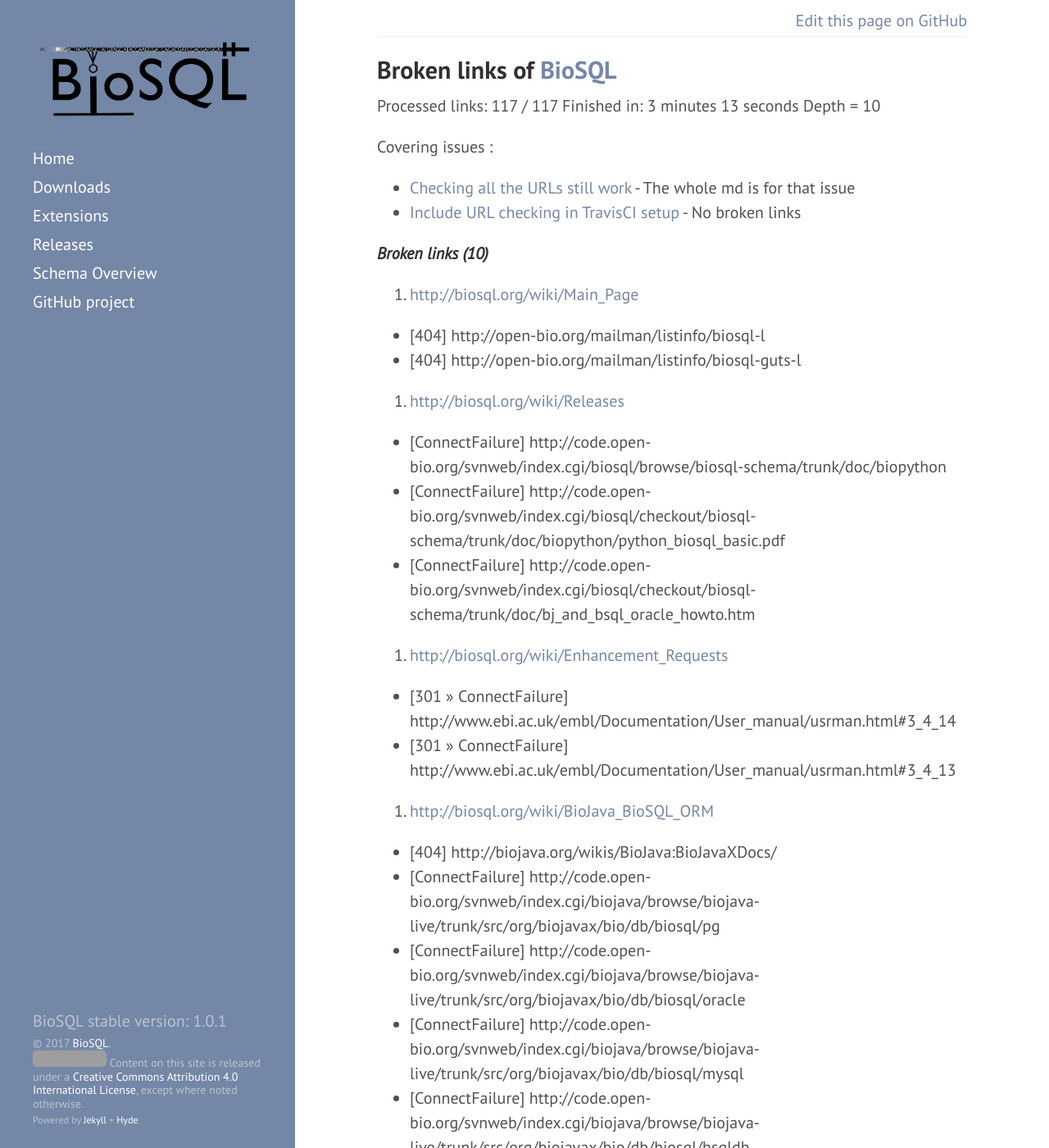
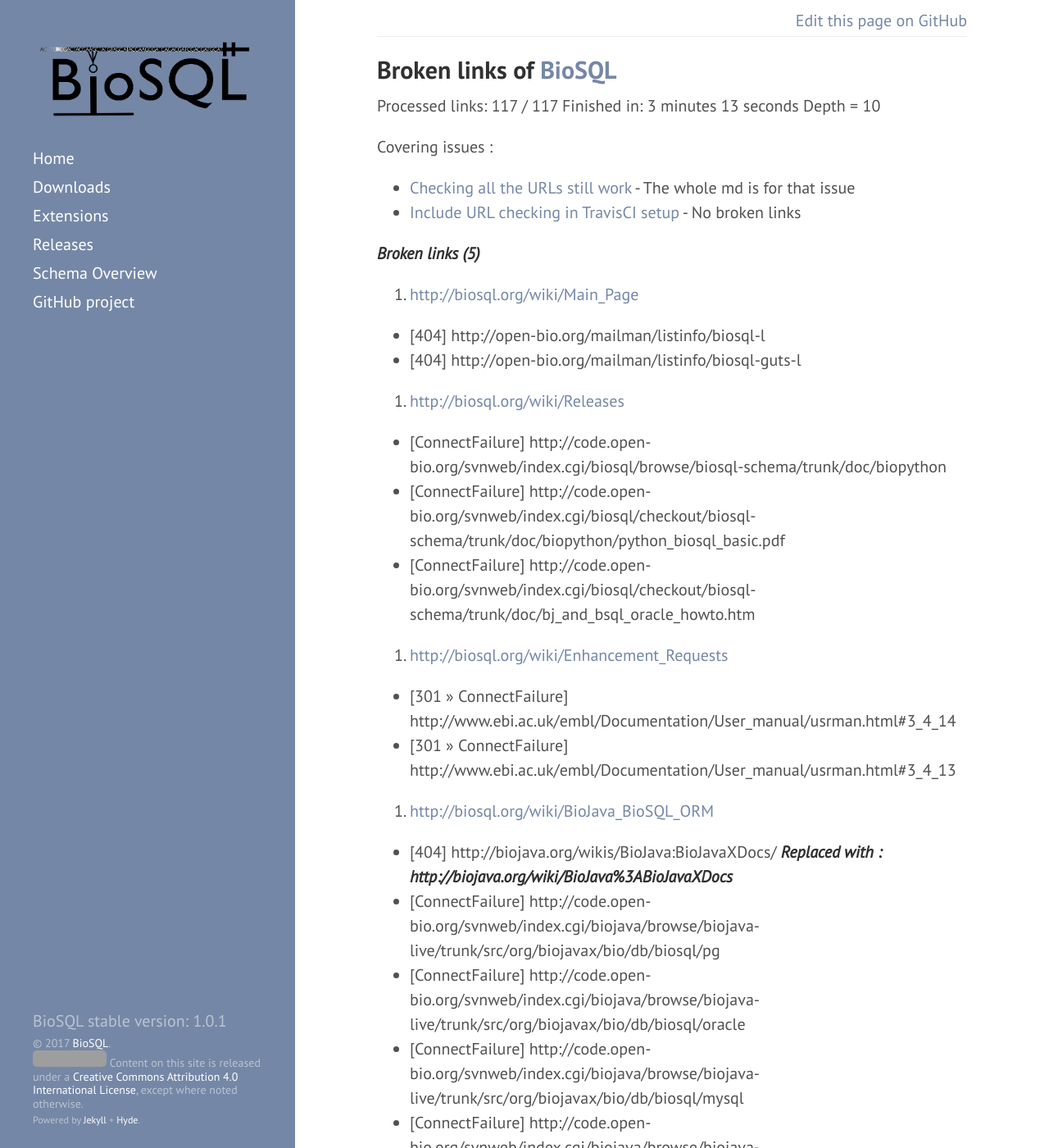
Before and after one commit to biosql/biosql.github.io, a Jekyll site: the page built from results.md, in a window 1280 px wide and 1400 px high. Shown: the whole window at 82% size. Built offline with Jekyll 4.4.1, drawn with Linux system fonts in a browser that asks for light colours; our own code applies the rules of GitHub Pages for plain Markdown files; grey boxes are pictures that could not be loaded.

Commit message:
Update results.md

```diff
--- a/results.md
+++ b/results.md
@@ -9,7 +9,7 @@ Covering issues :
  * [Include URL checking in TravisCI setup](https://github.com/biosql/biosql.github.io/issues/4) - No broken links
 
 
-***Broken links (10)***
+***Broken links (5)***
 
 1. [http://biosql.org/wiki/Main_Page](http://biosql.org/wiki/Main_Page)
 
@@ -30,6 +30,7 @@ Covering issues :
 4. [http://biosql.org/wiki/BioJava_BioSQL_ORM ](http://biosql.org/wiki/BioJava_BioSQL_ORM )
 
   * [404]  http://biojava.org/wikis/BioJava:BioJavaXDocs/
+  ***Replaced with : http://biojava.org/wiki/BioJava%3ABioJavaXDocs***
   * [ConnectFailure]  http://code.open-bio.org/svnweb/index.cgi/biojava/browse/biojava-live/trunk/src/org/biojavax/bio/db/biosql/pg
   * [ConnectFailure]  http://code.open-bio.org/svnweb/index.cgi/biojava/browse/biojava-live/trunk/src/org/biojavax/bio/db/biosql/oracle
   * [ConnectFailure]  http://code.open-bio.org/svnweb/index.cgi/biojava/browse/biojava-live/trunk/src/org/biojavax/bio/db/biosql/mysql
```
